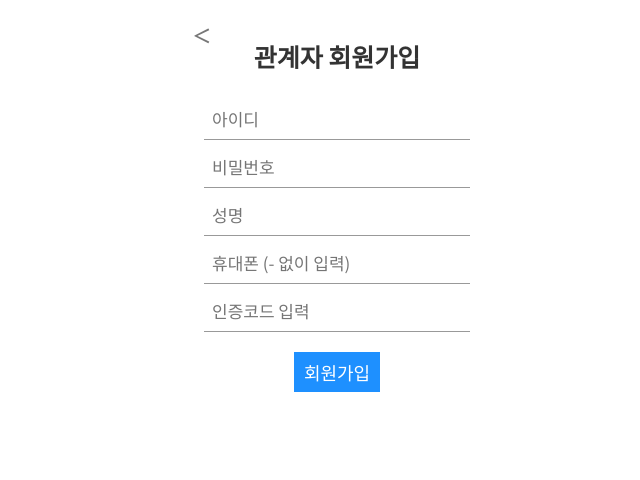
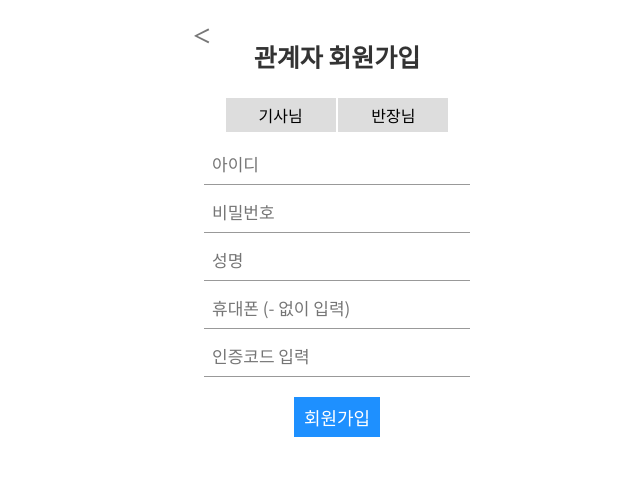
Before and after one commit to zinirun/BlueCheck, a website: page public/register.html in a window 1280 px wide. Shown: the whole page, without its empty margins (303-943 px from the left). Drawn offline with Linux system fonts and the light colour scheme.

Commit message:
Update register.html

```diff
--- a/public/register.html
+++ b/public/register.html
@@ -16,13 +16,24 @@
     <div class="div-view">
         <div class="div-login-box">
             <div class="div-wrapper-backward">
-               <input type="button" id="backward-bt" value="＜" onclick="goBackward()">
+                <input type="button" id="backward-bt" value="＜" onclick="window.history.back()">
             </div>
             <div class="div-title">
                 관계자 회원가입
             </div>
             <div class="div-login-form">
                 <form class="form-reg">
+                    <div class="div-wrapper-input">
+
+                        <label><input type="radio" name="div-dong-bt" value="0" required>
+                            <div class="div-type-bt">기사님</div>
+                        </label>
+
+                        <label><input type="radio" name="div-dong-bt" value="1" required>
+                            <div class="div-type-bt">반장님</div>
+                        </label>
+
+                    </div>
                     <div class="div-wrapper-input">
                         <input id="reg_id" placeholder="아이디" required autocomplete="off">
                     </div>
@@ -46,4 +57,6 @@
             </div>
         </div>
     </div>
-</body></html>
+</body>
+
+</html>
```
Lines whose indentation alone changed are shown as unchanged.
